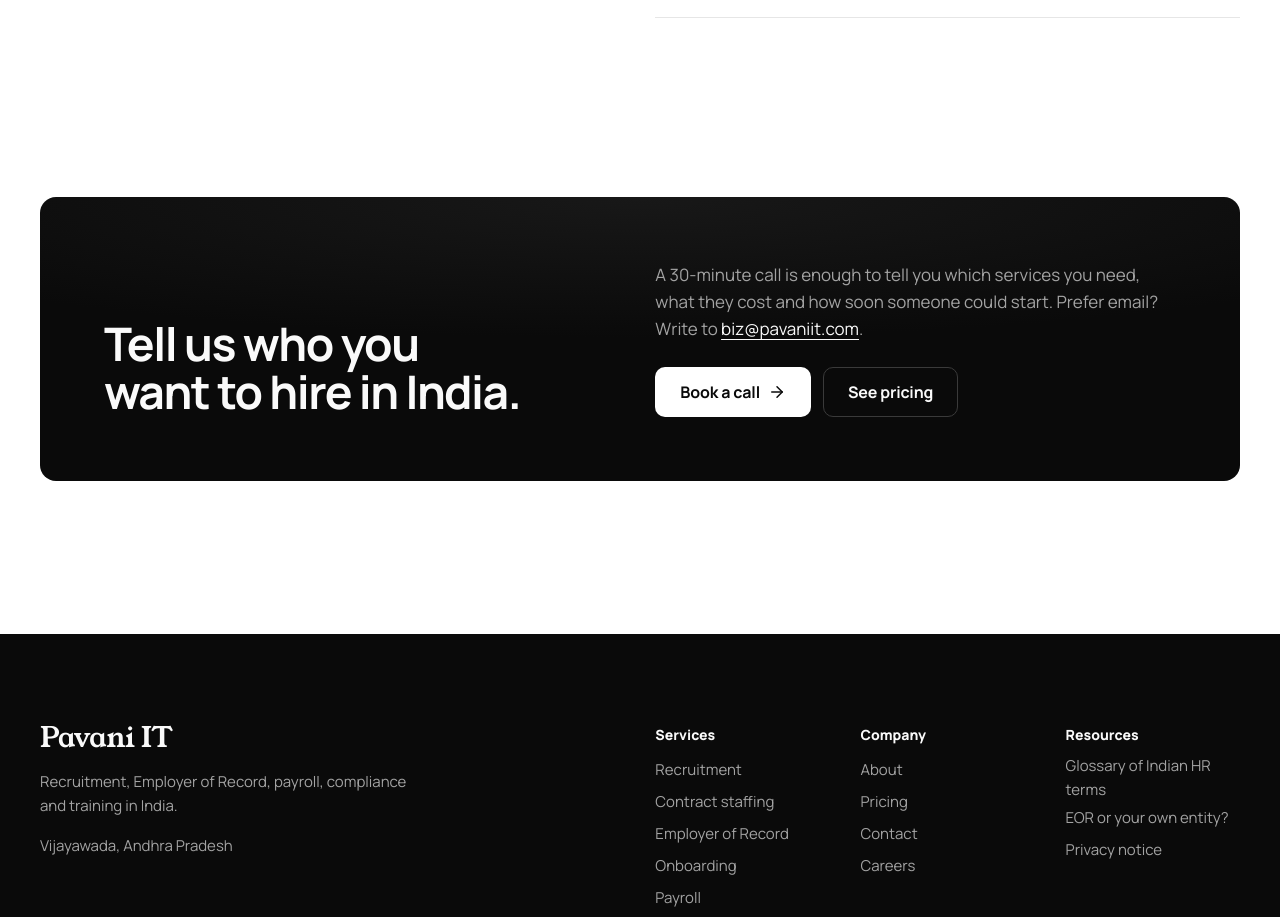
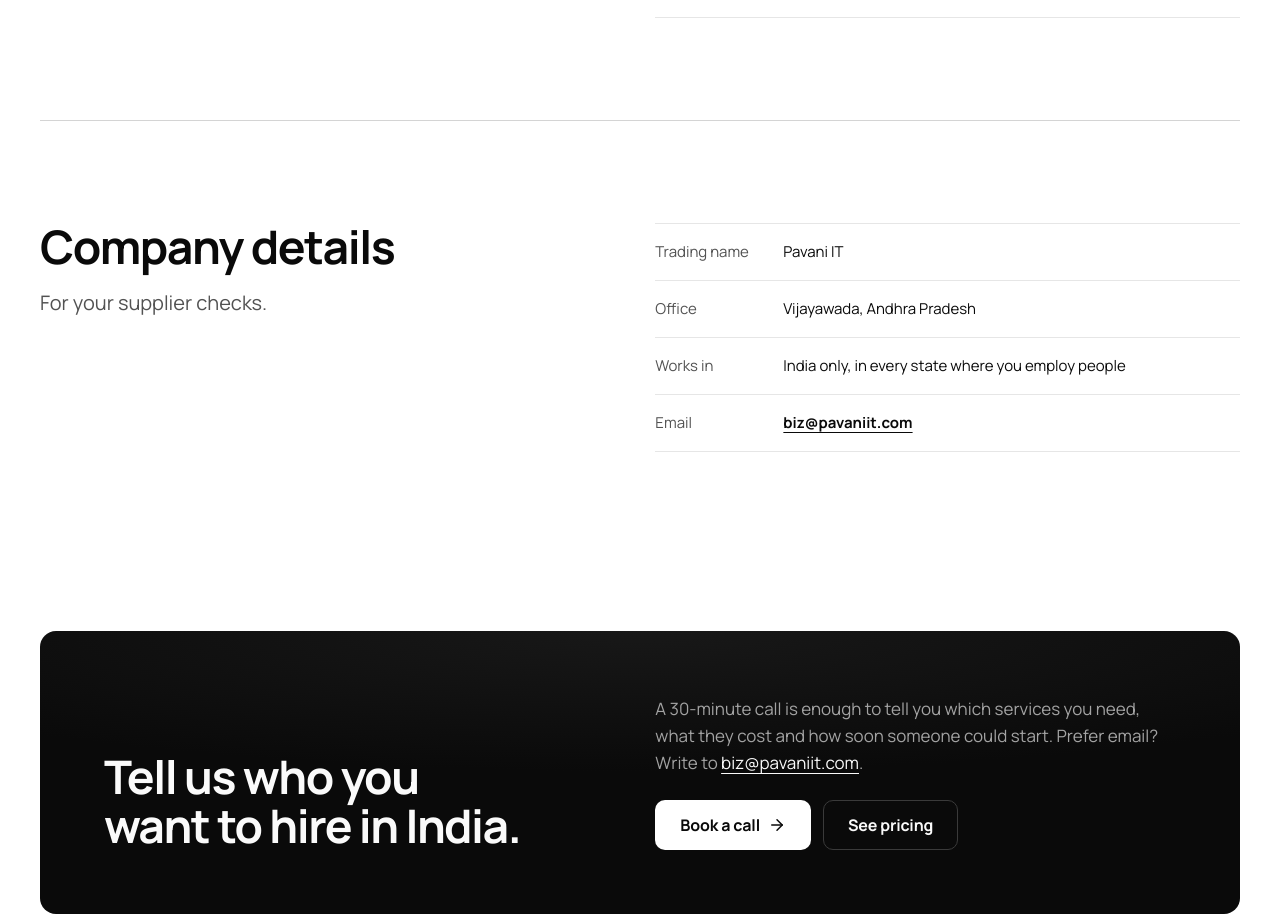
Before and after one commit to Varunsai2000/pavaniit-com, a Next.js app: page /about in a window 1280 px wide. Shown: the part 1040-1957 px from the top of the page. Built offline with nearby package versions, Linux system fonts and the light colour scheme.

Commit message:
Launch round 10: About page gains company details for supplier checks

```diff
--- a/src/app/about/page.tsx
+++ b/src/app/about/page.tsx
@@ -1,7 +1,7 @@
 import type { Metadata } from "next";
 import { Crumbs, CtaBand, JsonLd, Words } from "@/components/bits";
 import { breadcrumbSchema } from "@/content/schema";
-import { people, real, site } from "@/content/site";
+import { officeLine, people, real, site } from "@/content/site";
 
 export const metadata: Metadata = {
   title: "About Pavani IT",
@@ -17,11 +17,21 @@ const principles = [
   { k: "Answer first", v: "Ask us a question and you get the answer, then the detail. Most of them are already on this site." },
 ];
 
-/** Initials once a real name is in; an empty dashed circle while it is still a placeholder. */
+/** Initials for the avatar circle. */
 const initials = (name: string) => name.split(" ").map((p) => p[0]).slice(0, 2).join("");
 
 /** Only people whose name and background are set; the section is left out until then. */
 const team = people.filter((p) => real(p.name) && real(p.role) && real(p.background));
+
+/** Company details for due diligence. Registered name, CIN and GSTIN appear once they're set in site.ts. */
+const details = [
+  { k: "Trading name", v: site.name },
+  { k: "Registered name", v: real(site.legalName) },
+  { k: "CIN", v: real(site.cin) },
+  { k: "GSTIN", v: real(site.gstin) },
+  { k: "Office", v: officeLine() },
+  { k: "Works in", v: "India only, in every state where you employ people" },
+].filter((d): d is { k: string; v: string } => Boolean(d.v));
 
 export default function Page() {
   return (
@@ -76,6 +86,21 @@ export default function Page() {
         </section>
       )}
 
+      <section className="section ruled" aria-labelledby="details-title">
+        <div className="wrap depth">
+          <div className="section-head">
+            <h2 className="h2" id="details-title">Company details</h2>
+            <p className="lead">For your supplier checks.</p>
+          </div>
+          <ul className="contact-facts">
+            {details.map((d) => (
+              <li key={d.k}><span>{d.k}</span><span>{d.v}</span></li>
+            ))}
+            <li><span>Email</span><a href={`mailto:${site.email}`}>{site.email}</a></li>
+          </ul>
+        </div>
+      </section>
+
       <CtaBand />
     </>
   );
--- a/src/app/globals.css
+++ b/src/app/globals.css
@@ -541,6 +541,7 @@ table, .price-amount, .pl-amount, .cycle-n, .month-grid, .month-list .d { font-v
 /* Ruled key/value list: contact details. */
 .contact-facts { list-style: none; display: grid; border-top: var(--border-hairline) solid var(--color-line); }
 .contact-facts { margin-top: var(--space-8); }
+.depth > .contact-facts { margin-top: 0; } /* beside a heading block, it starts level with the title */
 .contact-facts li { display: grid; grid-template-columns: var(--col-label) minmax(0, 1fr); gap: var(--space-4); padding-block: var(--space-4); border-bottom: var(--border-hairline) solid var(--color-line); font-size: var(--text-md); }
 .contact-facts li > span:first-child { color: var(--color-ink-2); }
 .contact-facts a { font-weight: var(--weight-bold); color: var(--color-inverse); }
```
Also changed, not shown: 2 other files (tests, documents, lock files or other folders).
